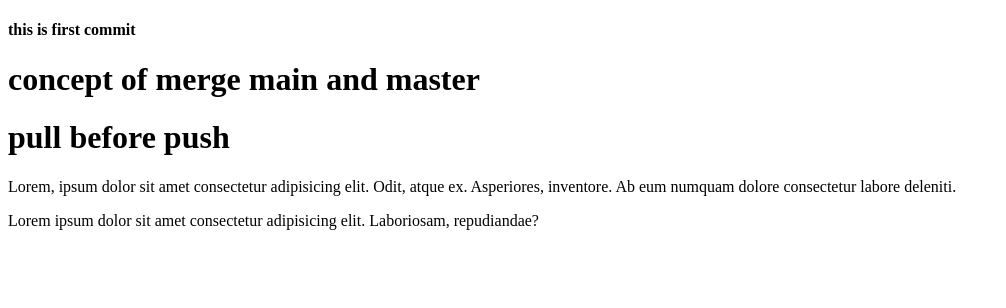
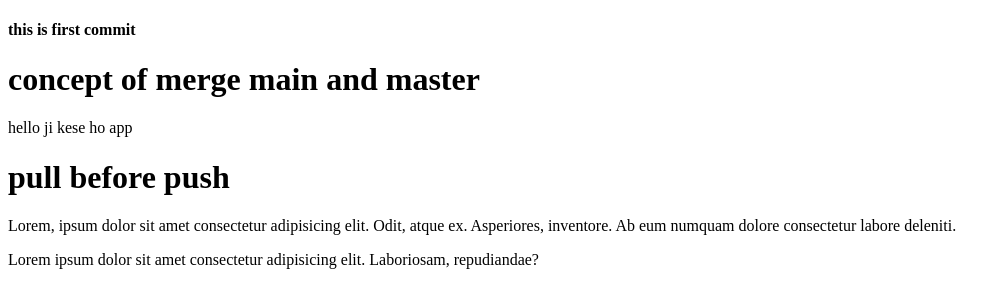
Before and after one commit to PatelAbhi04/newhandsongit, a plain HTML site: page index.html in a window 1280 px wide. Shown: the whole page, without its empty margins (0-1006 px from the left). Drawn offline with Linux system fonts and the light colour scheme.

Commit message:
Update index.html

```diff
--- a/index.html
+++ b/index.html
@@ -8,7 +8,7 @@
 <body>
     <h4> this is first commit</h4>
     <h1>concept of merge main and master</h1>
-
+   <p>hello ji kese ho app</p>
     <h1>pull before push</h1>
 
     <p>Lorem, ipsum dolor sit amet consectetur adipisicing elit. Odit, atque ex. Asperiores, inventore. Ab eum numquam dolore consectetur labore deleniti.</p>
```
